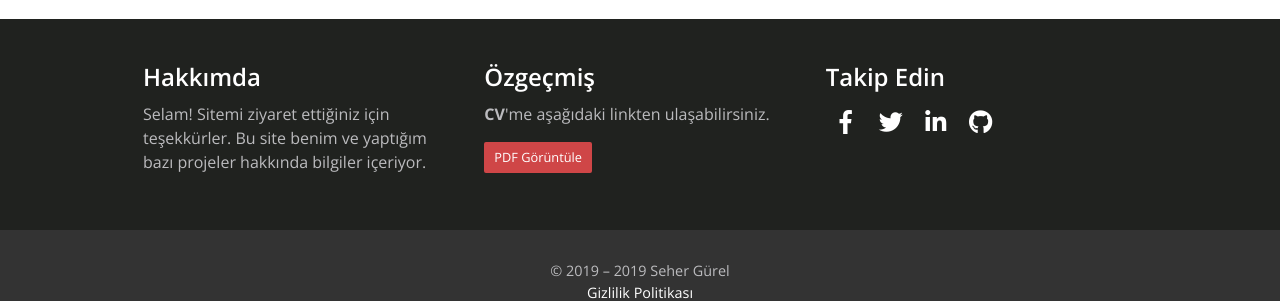
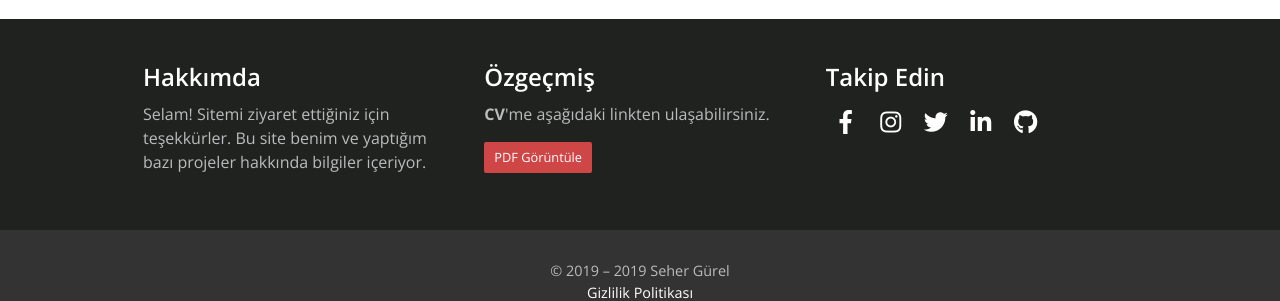
Before and after one commit to shrgrl/shrgrl.github.io, a Jekyll site: the page built from _pages/privacy.html, in a window 1280 px wide and 1131 px high. Shown: the part 798-1099 px from the top of the window. Built offline with Jekyll 4.4.1, drawn with Linux system fonts in a browser that asks for light colours.

Commit message:
Update social.html

```diff
--- a/_includes/social.html
+++ b/_includes/social.html
@@ -1,15 +1,17 @@
 <div class="social-links">
-  <a href="https://www.facebook.com/seher.gurel2" target="_blank" class="social social-facebook" title="facebooktan takip edin">
+  <a href="https://www.facebook.com/seher.gurel2" target="_blank" class="social social-facebook" title="Facebook'tan takip edin">
     <i class="fab fa-facebook-f"></i>
   </a>
-
-  <a href="https://twitter.com/sehergurel" target="_blank" class="social social-twitter" title="">
+  <a href="https://www.instagram.com/sehergurell" target="_blank" class="social social-facebook" title="İnstagram'dan takip edin">
+    <i class="fab fa-instagram"></i>
+  </a>
+  <a href="https://twitter.com/sehergurel" target="_blank" class="social social-twitter" title="Twitter'dan takip edin">
     <i class="fab fa-twitter"></i>
   </a>
-  <a href="https://www.linkedin.com/in/sehergurel" target="_blank" class="social social-linkedin" title="">
+  <a href="https://www.linkedin.com/in/sehergurel" target="_blank" class="social social-linkedin" title="LinkedIn'den takip edin">
     <i class="fab fa-linkedin-in"></i>
   </a>
-  <a href="https://github.com/shrgrl" target="_blank" class="social social-github" title="">
+  <a href="https://github.com/shrgrl" target="_blank" class="social social-github" title="Github'dan takip edin">
     <i class="fab fa-github"></i>
   </a>
   <div class="clearfix"></div>
```
